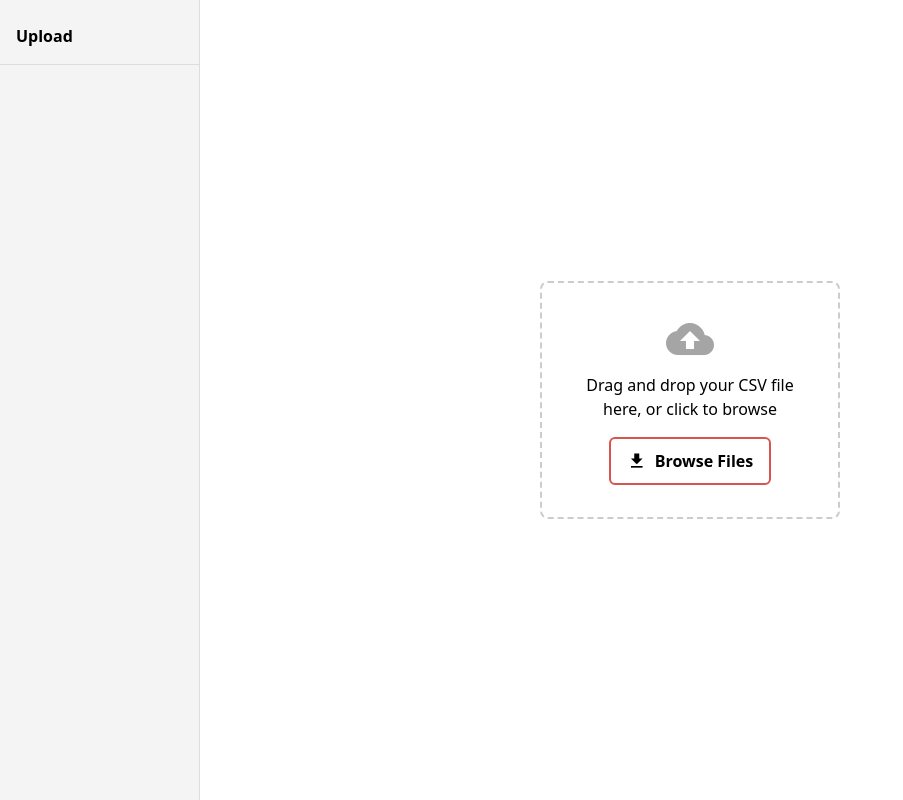
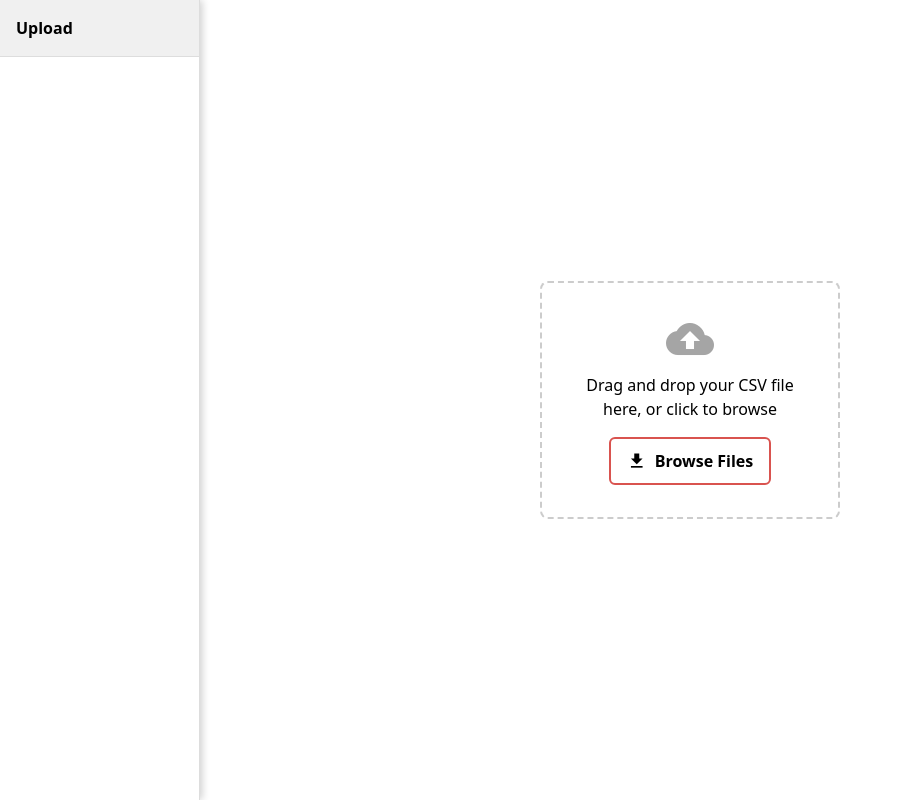
Before and after one commit to joshdc21/Csv_Upload, a React (Vite) app in the folder Front-End/: page / in a window 1280 px wide. Shown: the whole page, without its empty margins (0-903 px from the left). Built offline with nearby package versions, Linux system fonts and the light colour scheme.

Commit message:
Modify Sidebar Style

```diff
--- a/Front-End/src/components/atoms/SidebarItem/SidebarItem.css
+++ b/Front-End/src/components/atoms/SidebarItem/SidebarItem.css
@@ -4,4 +4,10 @@
   font-weight: bold;
   border-bottom: 1px solid #ddd;
   color: #000000;
+  transition: all 0.3s ease;
 }
+
+.sidebar-item:hover {
+  background-color: #f0f0f0;
+  color: #000;
+}
--- a/Front-End/src/components/molecules/Sidebar/Sidebar.css
+++ b/Front-End/src/components/molecules/Sidebar/Sidebar.css
@@ -1,15 +1,15 @@
 .sidebar {
   width: 200px;
   height: 100vh;
-  background-color: #f4f4f4;
+  background-color: #ffffff;
   border-right: 1px solid #ddd;
   position: fixed;
   left: 0;
   top: 0;
-  padding-top: 8px;
   transform: translateX(-100%);
   transition: transform 0.3s ease-in-out;
   z-index: 1000;
+  box-shadow: 2px 0 8px rgba(0, 0, 0, 0.2);
 }
 
 @media (max-width: 767px) {
--- a/Front-End/src/components/pages/Home/Home.css
+++ b/Front-End/src/components/pages/Home/Home.css
@@ -33,7 +33,6 @@
   top: 0;
   z-index: 5;
   background: #fff;
-  border-bottom: 1px solid #ddd;
   padding: 10px;
   display: flex;
   gap: 10px;
--- a/Front-End/src/components/pages/Result/Result.css
+++ b/Front-End/src/components/pages/Result/Result.css
@@ -24,7 +24,6 @@
   top: 0;
   z-index: 5;
   background: #fff;
-  border-bottom: 1px solid #ddd;
   padding: 10px;
   display: flex;
   gap: 10px;
```
